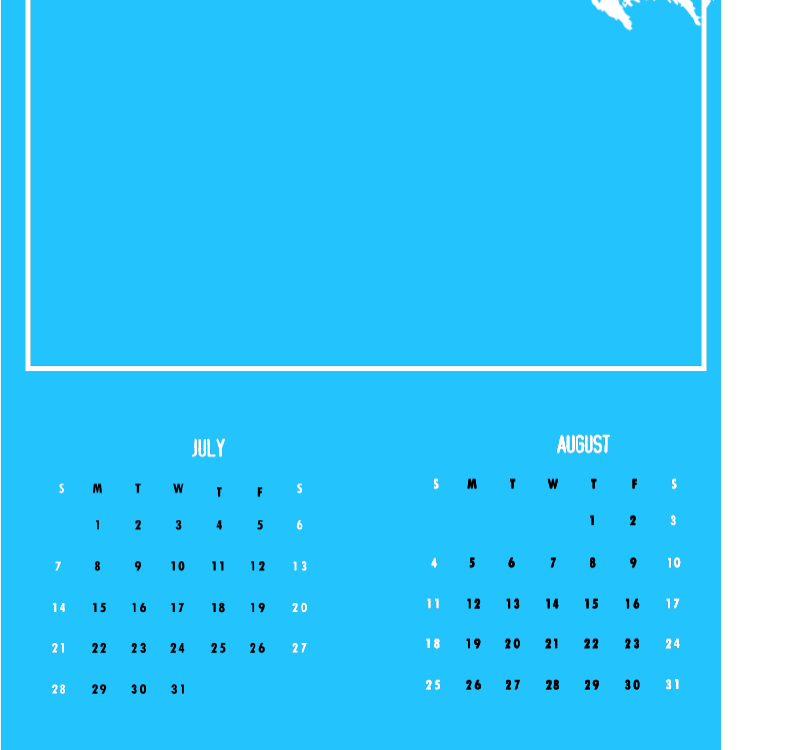
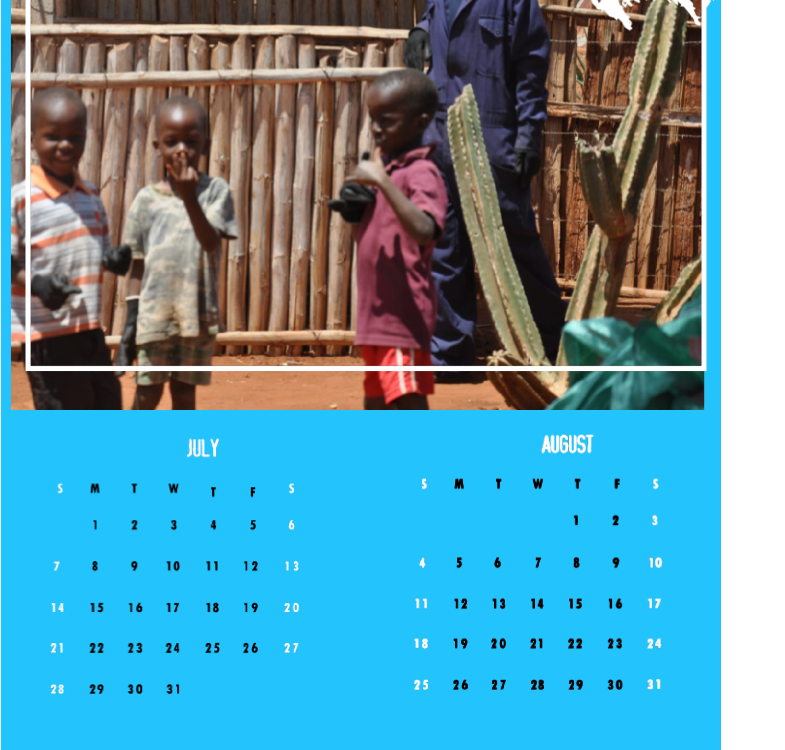
Before and after one commit to lordochola/Toto-Calender, a plain HTML site: page index.html in a window 1280 px wide. Shown: the part 154-904 px from the top of the page, without its empty margins (0-785 px from the left). Drawn offline with Linux system fonts and the light colour scheme.

Commit message:
Add files via upload
The webpage width has been adjusted from 720pxto 700px.
The header image has also been included.

```diff
--- a/index.html
+++ b/index.html
@@ -22,10 +22,17 @@
   position : absolute ;
   left : 0px;
   top : 2px;
-  width : 720px;
+  width : 700px;
   height : 1593px;">
 
-
+   <img    src="headerImage.png"
+        style="
+                  background-repeat : no-repeat;
+  position : absolute ;
+  left : 0px;
+  top : 2px;
+  width : 700px;
+  height : 552px;">
 
 
 
@@ -49,15 +56,18 @@
   width : 115px;
   height : 114px;">
 
-
+                                <!--Calendar Section: The months below illustrate
+                                                    the various days of the week-->
+         <!--July-->
                                         <img    src="July.png"
                                             style="
                                                       background-repeat : no-repeat;
                                       position : absolute ;
                                       left : 0px;
                                       top : -3px;
-  width : 720px;
+                                      width : 700px;
                                       height : 1603px;">
+         <!--August-->
 
                                         <img    src="August.png"
                                             style="
@@ -65,9 +75,9 @@
                                       position : absolute ;
                                       left : 0px;
                                       top : 0px;
-  width : 720px;
+                                      width : 700px;
                                       height : 1600px;">
-
+         <!--September-->
                                         <img    src="September.png"
                                             style="
                                                       background-repeat : no-repeat;
@@ -76,7 +86,7 @@
                                       top : 901px;
                                       width : 255px;
                                       height : 255px;">
-
+         <!--October-->
                                         <img    src="October.png"
                                             style="
                                                       background-repeat : no-repeat;
@@ -85,7 +95,7 @@
                                       top : 897px;
                                       width : 255px;
                                       height : 255px;">
-
+         <!--November-->
                                         <img    src="November.png"
                                             style="
                                                       background-repeat : no-repeat;
@@ -106,7 +116,10 @@
                                       height : 255px;">
 
 
+                                <!--Footer Section-->
+                <!--Below are URL Links for the respective partners -->
 
+                        <!--Mango Development Voi Logo-->
 
     <a href="https://www.mangodevelopment.org/"><img    src="MangoLogo.png"
             style="
@@ -118,6 +131,7 @@
                       height : 71px;"></a>
 
 
+                        <!--Zakwangu Logo-->
     <a href="https://www.instagram.com/zakwangu_ke/"><img    src="ZakwanguLogo.png"
         style="
                        background-repeat : no-repeat;
@@ -126,6 +140,9 @@
                       top : 1526px;
                       width : 63px;
                       height : 59px;"></a>
+
+
+                        <!--Chilo-Ber MakerMovement Logo-->
 
     <a href="https://www.linkedin.com/in/frankline-ochola-04093483/"><img  src="CMMLogo.png"
         style="
@@ -136,5 +153,6 @@
                           width : 203px;
                           height : 75px;"></a>
 
+
     </body>
 </html>
```
Also changed, not shown: headerImage.css (added, +11 -0 lines), headerImage.png (added). Lines whose indentation alone changed are shown as unchanged.
